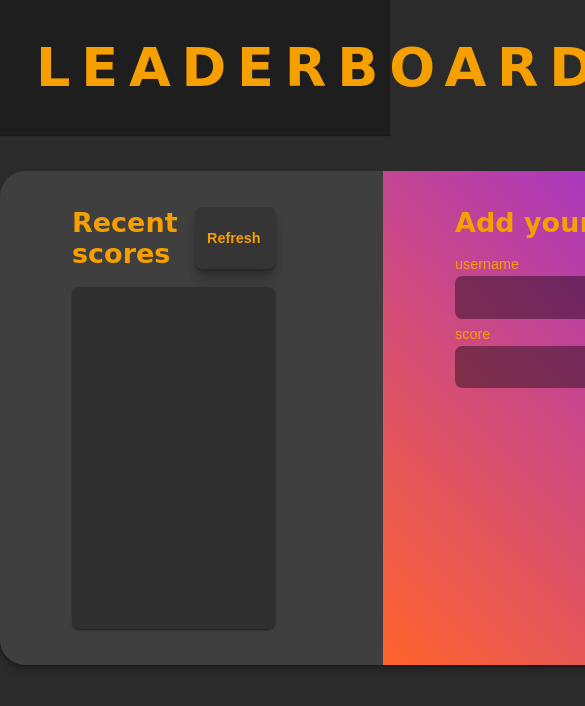
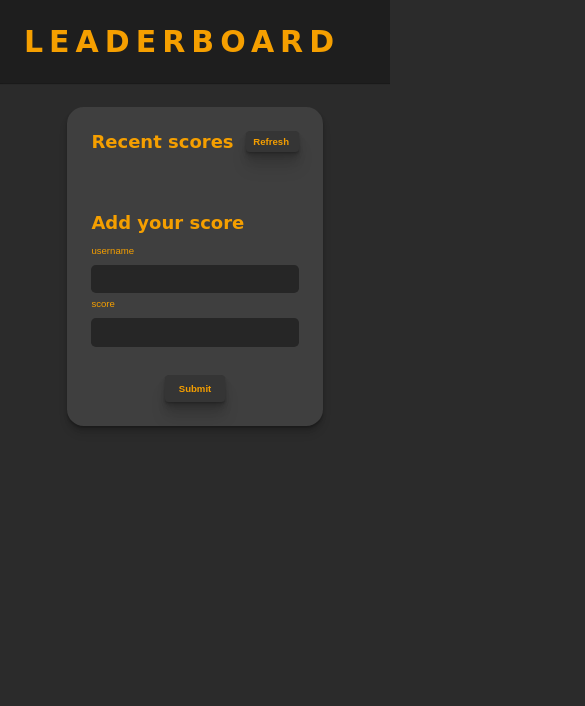
Before and after one commit to MrBrN197/Leaderboard, a website built with webpack: page src/template.html in a window 390 px wide. Shown: the top 706 px of the page, 585 px wide, since content can reach past the window. Built offline with nearby package versions, Linux system fonts and the light colour scheme; no server answers; a web font is replaced by a local one.

Commit message:
Add mobile version styling

```diff
--- /dev/null
+++ b/src/_utils.scss
@@ -0,0 +1,6 @@
+
+@mixin on-mobile {
+  @media screen and (max-width: 900px) {
+    @content;
+  }
+}
--- a/src/style.scss
+++ b/src/style.scss
@@ -1,3 +1,5 @@
+@use 'utils';
+
 *,
 *::after,
 *::before {
@@ -34,6 +36,10 @@ $bg-clr: #2b2b2b;
 
 html {
   font-size: 18px;
+
+  @include utils.on-mobile {
+    font-size: 12px;
+  }
 }
 
 body {
@@ -45,7 +51,7 @@ body {
 h1 {
   font-family: 'Nova Flat', cursive;
   text-transform: uppercase;
-  font-size: 3rem;
+  font-size: 2.5rem;
   letter-spacing: 0.2em;
 }
 
@@ -149,6 +155,10 @@ main {
   overflow: hidden;
   background-color: rgb(63, 63, 63);
 
+  @include utils.on-mobile {
+    flex-direction: column;
+  }
+
   .header {
     display: flex;
     gap: 1rem;
@@ -164,11 +174,15 @@ main {
   }
 
   section.leaderboard {
-    padding-inline: 4rem;
+    padding-left: 4rem;
     padding-right: 6rem;
     height: 50vh;
     display: flex;
     flex-direction: column;
+
+    @include utils.on-mobile {
+      padding-inline: 2rem;
+      height: 100%;
     }
 
     #scoreboard {
@@ -210,10 +224,16 @@ main {
         }
       }
     }
+  }
 
   section.add-score {
     background: linear-gradient(45deg, rgb(255, 100, 44), rgb(146, 43, 231));
     padding-inline: 4rem;
+
+    @include utils.on-mobile {
+      background: transparent;
+      padding-inline: 2rem;
+    }
 
     form {
       display: flex;
@@ -225,12 +245,23 @@ main {
         transform: translateY(-4px);
       }
 
+      input:not([type=submit]) {
+        @include utils.on-mobile {
+          width: 100%;
+          box-sizing: border-box;
+        }
+      }
+
       input[type=submit] {
         width: min-content;
         margin-left: auto;
         padding: 0.8em 1.4em;
         margin-top: 2rem;
+
+        @include utils.on-mobile {
+          margin-inline: auto;
         }
       }
     }
   }
+}
```
Lines whose indentation alone changed are shown as unchanged.
